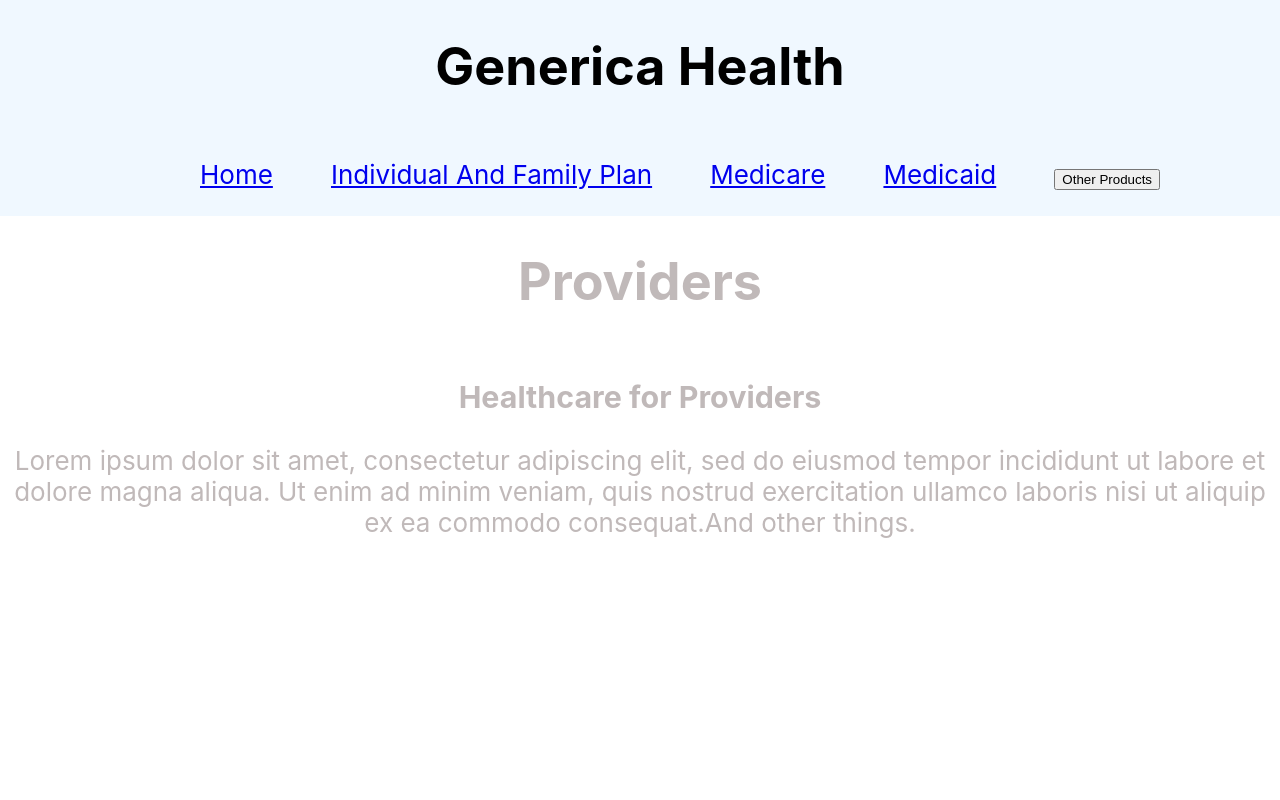
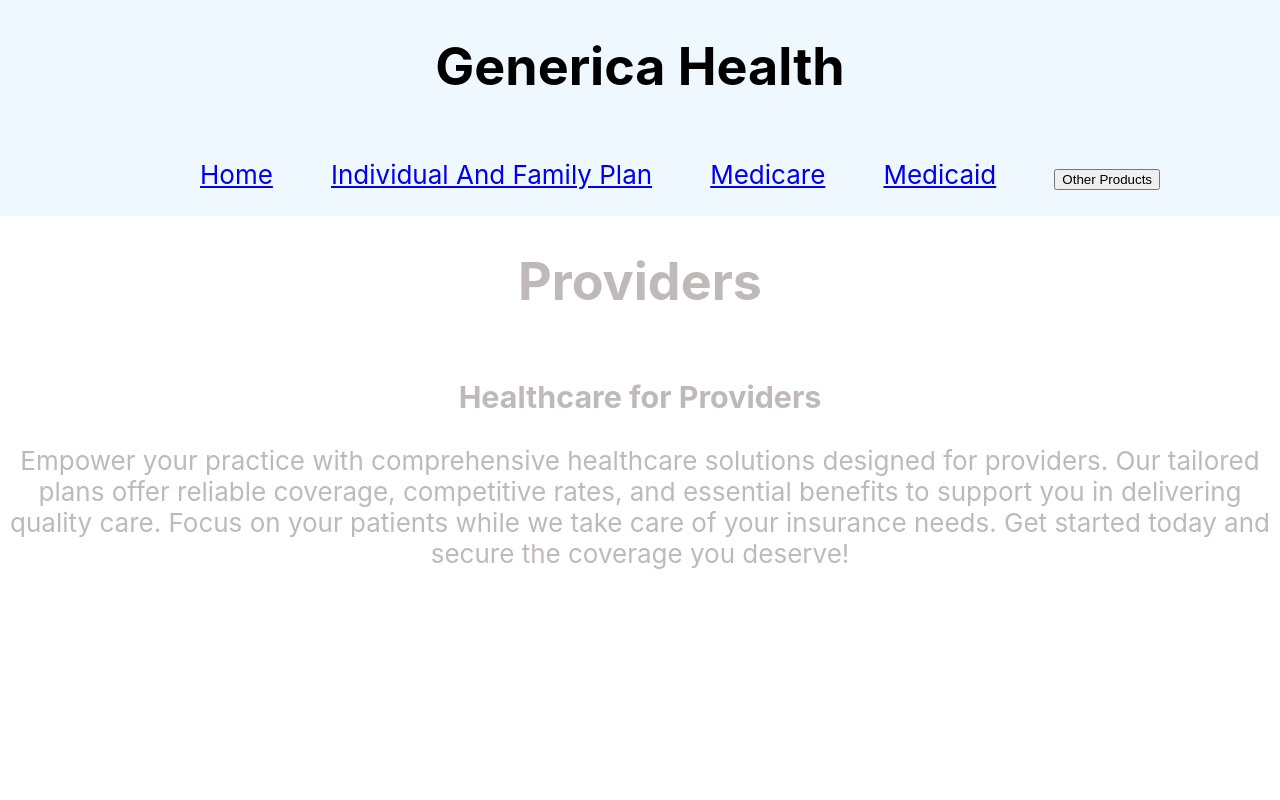
Before and after one commit to RickyFig17/Generica-Health, a React (Create React App) app: page /providers in a window 1280 px wide. Shown: the top 800 px of the page. Built offline with nearby package versions, Linux system fonts and the light colour scheme.

Commit message:
adding description to providers

```diff
--- a/src/Providers.js
+++ b/src/Providers.js
@@ -14,10 +14,11 @@ function ProvidersHeader() {
     <div>
       <h3>Healthcare for Providers</h3>
       <p>
-        Lorem ipsum dolor sit amet, consectetur adipiscing elit, sed do eiusmod
-        tempor incididunt ut labore et dolore magna aliqua. Ut enim ad minim
-        veniam, quis nostrud exercitation ullamco laboris nisi ut aliquip ex ea
-        commodo consequat.And other things.
+        Empower your practice with comprehensive healthcare solutions designed
+        for providers. Our tailored plans offer reliable coverage, competitive
+        rates, and essential benefits to support you in delivering quality care.
+        Focus on your patients while we take care of your insurance needs. Get
+        started today and secure the coverage you deserve!
       </p>
     </div>
   );
```
